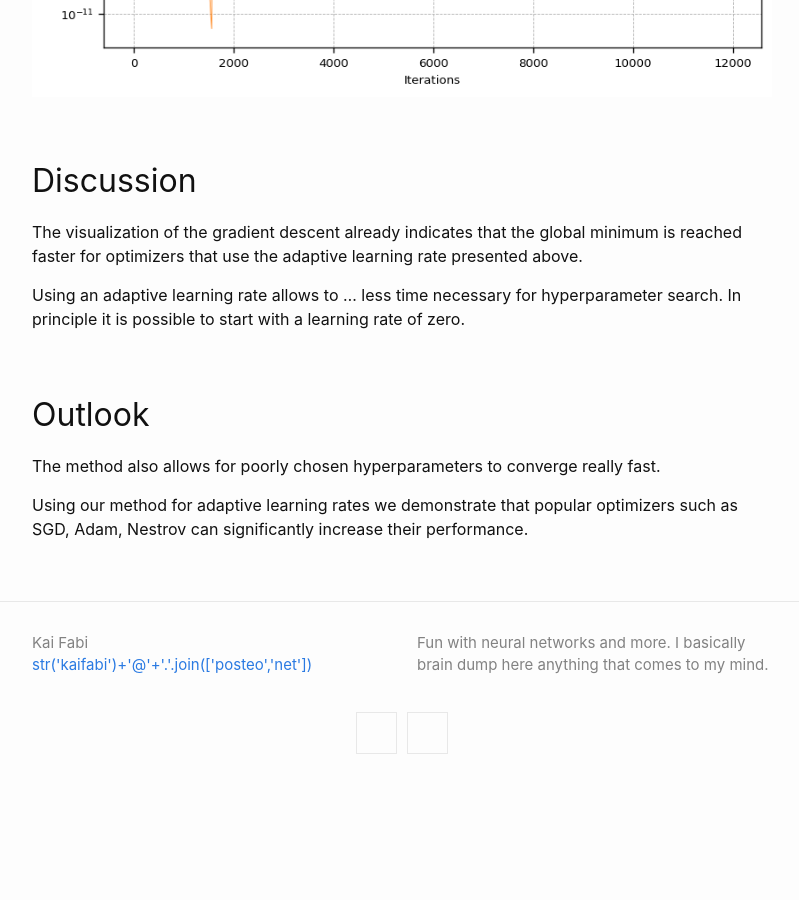
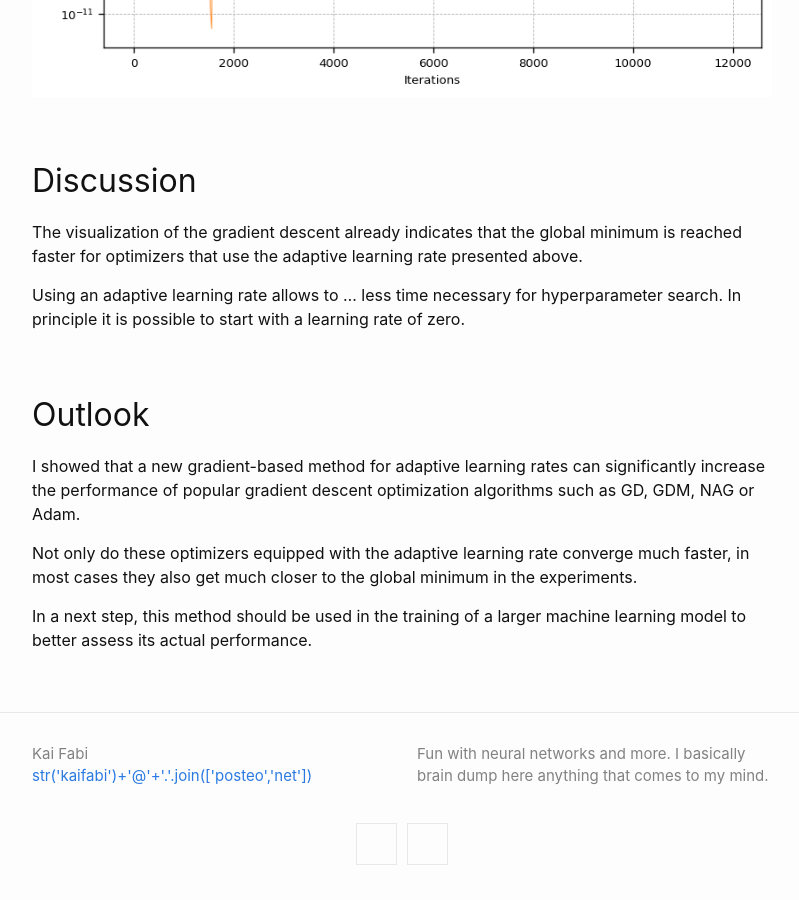
Before and after one commit to kaifishr/kaifishr.github.io, a Jekyll site: the page built from _posts/2020-12-12-adaptive-learning-rate-method.md, in a window 1280 px wide and 900 px high, scrolled down 12857 px. Shown: the whole window, without its empty margins (238-1037 px from the left). Built offline with Jekyll 4.4.1, drawn with Linux system fonts in a browser that asks for light colours; formulas are drawn with MathJax 3; before the commit the page ends 13646 px from its top, so only the background shows below that.

Commit message:
- Worked on outlook

```diff
--- a/_posts/2020-12-12-adaptive-learning-rate-method.md
+++ b/_posts/2020-12-12-adaptive-learning-rate-method.md
@@ -273,9 +273,11 @@ Using an adaptive learning rate allows to ... less time necessary for hyperparam
 
 ## Outlook
 
-The method also allows for poorly chosen hyperparameters to converge really fast.
+I showed that a new gradient-based method for adaptive learning rates can significantly increase the performance of popular gradient descent optimization algorithms such as GD, GDM, NAG or Adam.
 
-Using our method for adaptive learning rates we demonstrate that popular optimizers such as SGD, Adam, Nestrov can significantly increase their performance.
+Not only do these optimizers equipped with the adaptive learning rate converge much faster, in most cases they also get much closer to the global minimum in the experiments.
+
+In a next step, this method should be used in the training of a larger machine learning model to better assess its actual performance.
 
 <!-- Links -->
 
```
